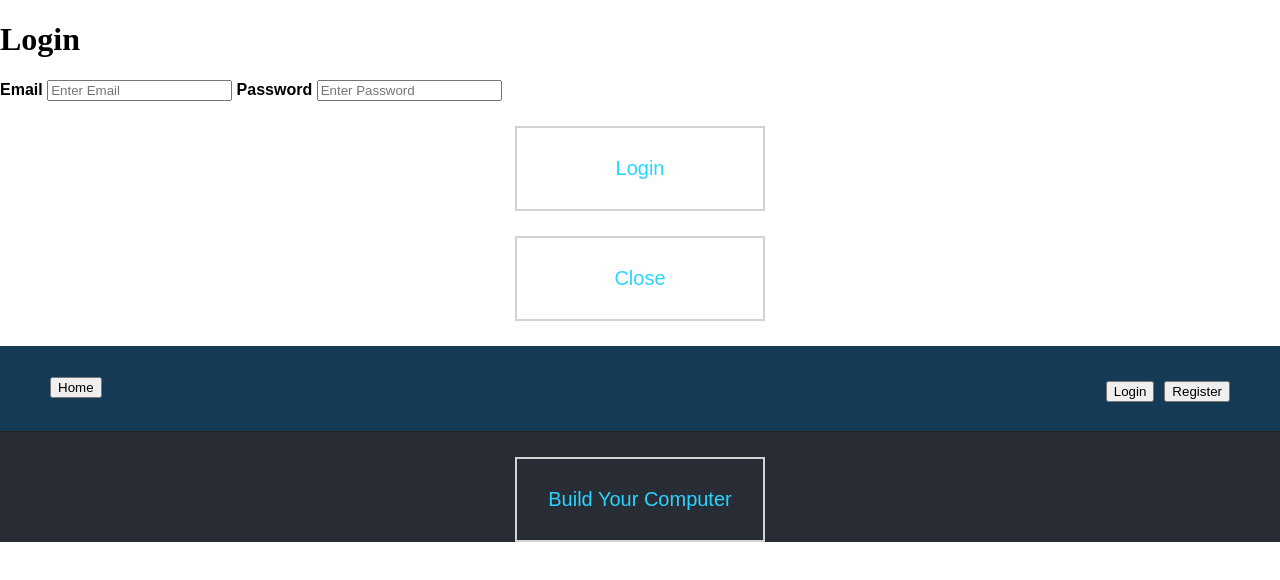
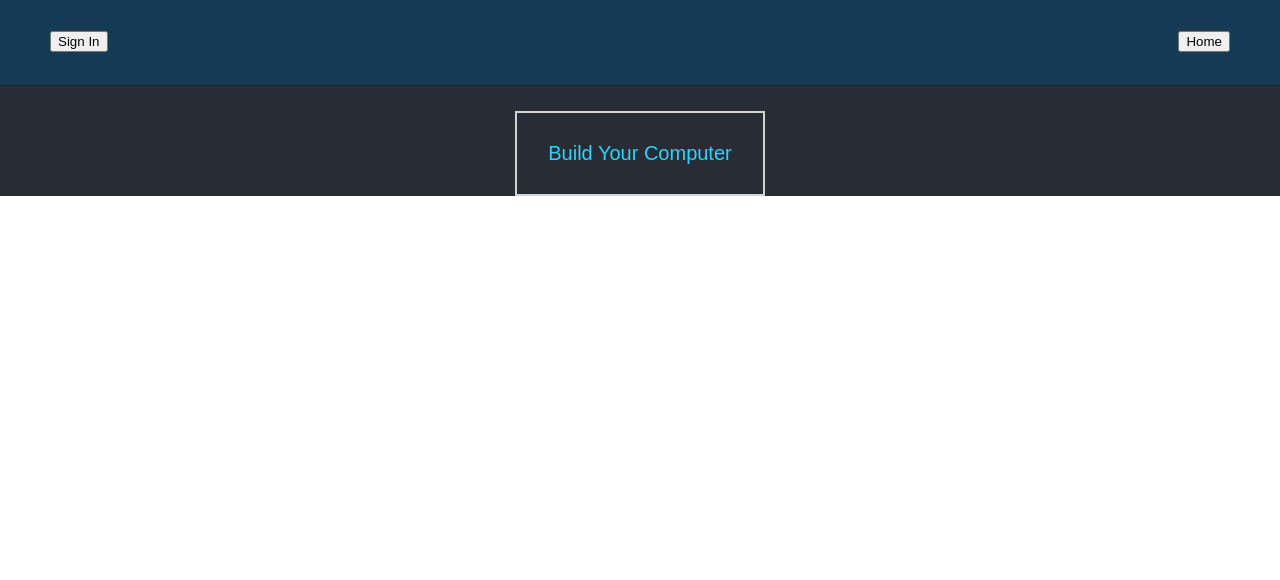
Before and after one commit to jsa23/wrpt3-project, a React (Create React App) app: page / in a window 1280 px wide. Shown: the top 580 px of the page. Built offline with nearby package versions, Linux system fonts and the light colour scheme.

Commit message:
trying the popup menu

```diff
--- a/public/index.html
+++ b/public/index.html
@@ -5,21 +5,10 @@
     <link rel="icon" href="%PUBLIC_URL%/favicon.ico" />
     <meta name="viewport" content="width=device-width, initial-scale=1" />
     <meta name="theme-color" content="#000000" />
-    <meta name="description" content="Web site created using create-react-app"/>
-    <div class="form-popup" id="myForm">
-      <form action="/action_page.php" class="form-container">
-        <h1>Login</h1>
-
-        <label for="email"><b>Email</b></label>
-        <input type="text" placeholder="Enter Email" name="email" required>
-
-        <label for="psw"><b>Password</b></label>
-        <input type="password" placeholder="Enter Password" name="psw" required>
-
-        <button type="submit" class="btn">Login</button>
-        <button type="button" class="btn cancel" onclick="closeForm()">Close</button>
-      </form>
-    </div>
+    <meta
+name="description"
+      content="Web site created using create-react-app"
+    />
     <link rel="apple-touch-icon" href="%PUBLIC_URL%/logo192.png" />
     <link rel="manifest" href="%PUBLIC_URL%/manifest.json" />
     <div id="root"></div>
--- a/src/App.css
+++ b/src/App.css
@@ -123,3 +123,5 @@
     transform: rotate(360deg);
   }
 } */
+
+/* {box-sizing: border-box;} */
--- a/src/App.js
+++ b/src/App.js
@@ -1,29 +1,31 @@
-import React, { Component } from 'react';
+import "./styles.css";
+import React, { useState } from "react";
 import { HashRouter, Link } from 'react-router-dom';
+import LoginForm from "./LoginForm";
+import NavBar from "./NavBar";
 import routes from './routes';
 import './App.css';
 
-class App extends Component {
+export default function App() {
 
-  render(){
+  const [isShowLogin, setIsShowLogin] = useState(false)
+
+  const handleLoginClick = () => {
+    setIsShowLogin((isShowLogin) => !isShowLogin)
+  }
+
     return(
-    <HashRouter>
+      <HashRouter>
       <div className="App">
         <nav className="nav">
+        <NavBar handleLoginClick={handleLoginClick} />
+        <LoginForm isShowLogin={isShowLogin} />
           <Link to="/" className="Home-Button">
             <button className="home-btn">Home</button>
-          </Link>
-            <Link to="/Login" className="Login-Button">
-            <button style={{margin:"10px"}} className="login-btn" Login-Button>Login</button>
-            <Link to="/Register" className="Register-Button">
-            <button className="register-btn" Login-Button>Register</button>
-          </Link>
           </Link>
         </nav>
         {routes}
       </div>
     </HashRouter>
-    )}
+    );
   }
-
-export default App;
--- /dev/null
+++ b/src/LoginForm.js
@@ -0,0 +1,33 @@
+import React from 'react';
+
+const LoginForm = ({ isShowLogin }) => {
+
+    return (
+<div className={`${!isShowLogin ? "active" : ""} show`}>
+    <div className="login-form">
+        <div className="form-box-solid">
+            <form>
+                <h1 className="login-text">Sign In</h1>
+                <label>Username</label><br></br>
+                <input
+                    type="text"
+                    name="username"
+                    className="login-box"
+                    placeholder="username"
+                /><br></br>
+                <label>Password</label><br></br>
+                <input
+                    type="password"
+                    name="password"
+                    className="login-box"
+                    placeholder="password"
+                /><br></br>
+                <input type="submit" value="LOGIN" className="login-btn" />
+            </form>
+        </div>
+    </div>
+</div>
+    );
+}
+
+export default LoginForm;
--- /dev/null
+++ b/src/NavBar.js
@@ -0,0 +1,17 @@
+import React from 'react';
+
+function NavBar({ handleLoginClick }) {
+
+    const handleClick = () => {
+        handleLoginClick()
+    }
+    return (
+        <div className ="navbar">
+            <div>
+                <button onClick={handleClick} className="loginicon">Sign In</button>
+            </div>
+        </div>
+    );
+}
+
+export default NavBar;
--- /dev/null
+++ b/src/styles.css
@@ -0,0 +1,10 @@
+.show {
+    display: block;
+    transition: 800ms;
+    opacity: 1;
+}
+
+.show.active {
+    transform: translateY(100px) scale(0) rotateY(180deg);
+    opacity: 0;
+}
```
